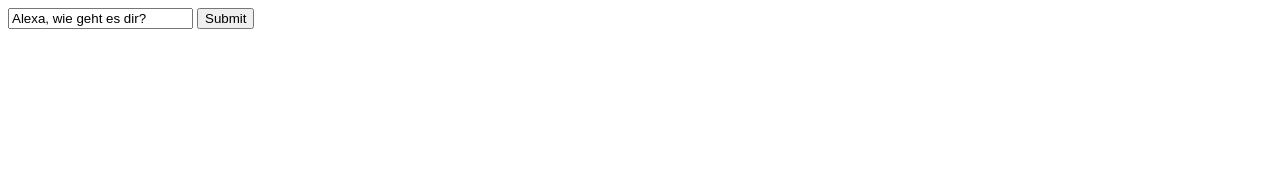
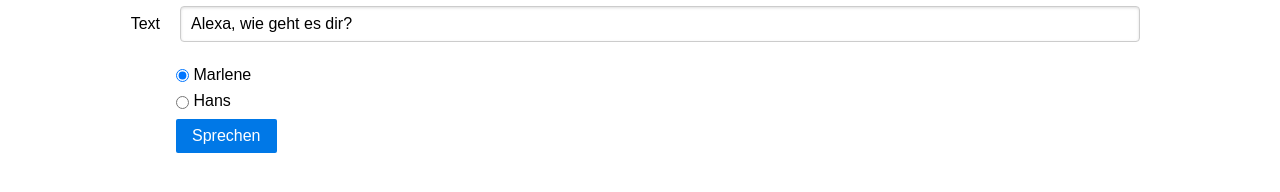
Before and after one commit to torstenwerner/polly, a website: page ui/index.html in a window 1280 px wide. Drawn offline with nearby package versions, Linux system fonts and the light colour scheme.

Commit message:
improve form

```diff
--- a/ui/index.html
+++ b/ui/index.html
@@ -3,15 +3,35 @@
 
 <head>
     <title>Polly</title>
+    <link rel="stylesheet" href="https://unpkg.com/purecss@0.6.1/build/pure-min.css" integrity="sha384-CCTZv2q9I9m3UOxRLaJneXrrqKwUNOzZ6NGEUMwHtShDJ+nCoiXJCAgi05KfkLGY"
+        crossorigin="anonymous">
+    <meta name="viewport" content="width=device-width, initial-scale=1">
 </head>
 
 <body>
-    <form onsubmit="return submitForm(event)">
-        <input id="text" name="text" type="text" value="Alexa, wie geht es dir?">
-        <input type="submit">
-    </form>
-    <script src="/node_modules/howler/dist/howler.js"></script>
-    <script src="polly.js"></script>
+
+    <form onsubmit="return submitForm(event)" class="pure-form pure-form-aligned">
+<fieldset>
+    <div class="pure-control-group">
+        <label for="text">Text</label>
+        <input id="text" name="text" type="text" value="Alexa, wie geht es dir?" class="pure-input-3-4">
+    </div>
+    <div class="pure-controls">
+        <label for="voice-marlene" class="pure-radio">
+            <input id="voice-marlene" type="radio" name="voice" value="Marlene" checked>
+            Marlene
+        </label>
+        <label for="voice-hans" class="pure-radio">
+            <input id="voice-hans" type="radio" name="voice" value="Hans">
+            Hans
+        </label>
+        <button type="submit" class="pure-button pure-button-primary">Sprechen</button>
+    </div>
+</fieldset>
+</form>
+
+<script src="/node_modules/howler/dist/howler.js"></script>
+<script src="polly.js"></script>
 </body>
 
 </html>
--- a/ui/polly.js
+++ b/ui/polly.js
@@ -1,7 +1,8 @@
 function submitForm(event) {
     const text = document.getElementById('text').value;
+    const voice = document.querySelector('input[name="voice"]:checked').value;
     new Howl({
-        src: [`/audio?text=${text}`],
+        src: [`/audio?text=${text}&voice=${voice}`],
         format: ['mp3'],
         autoplay: true
     });
```
